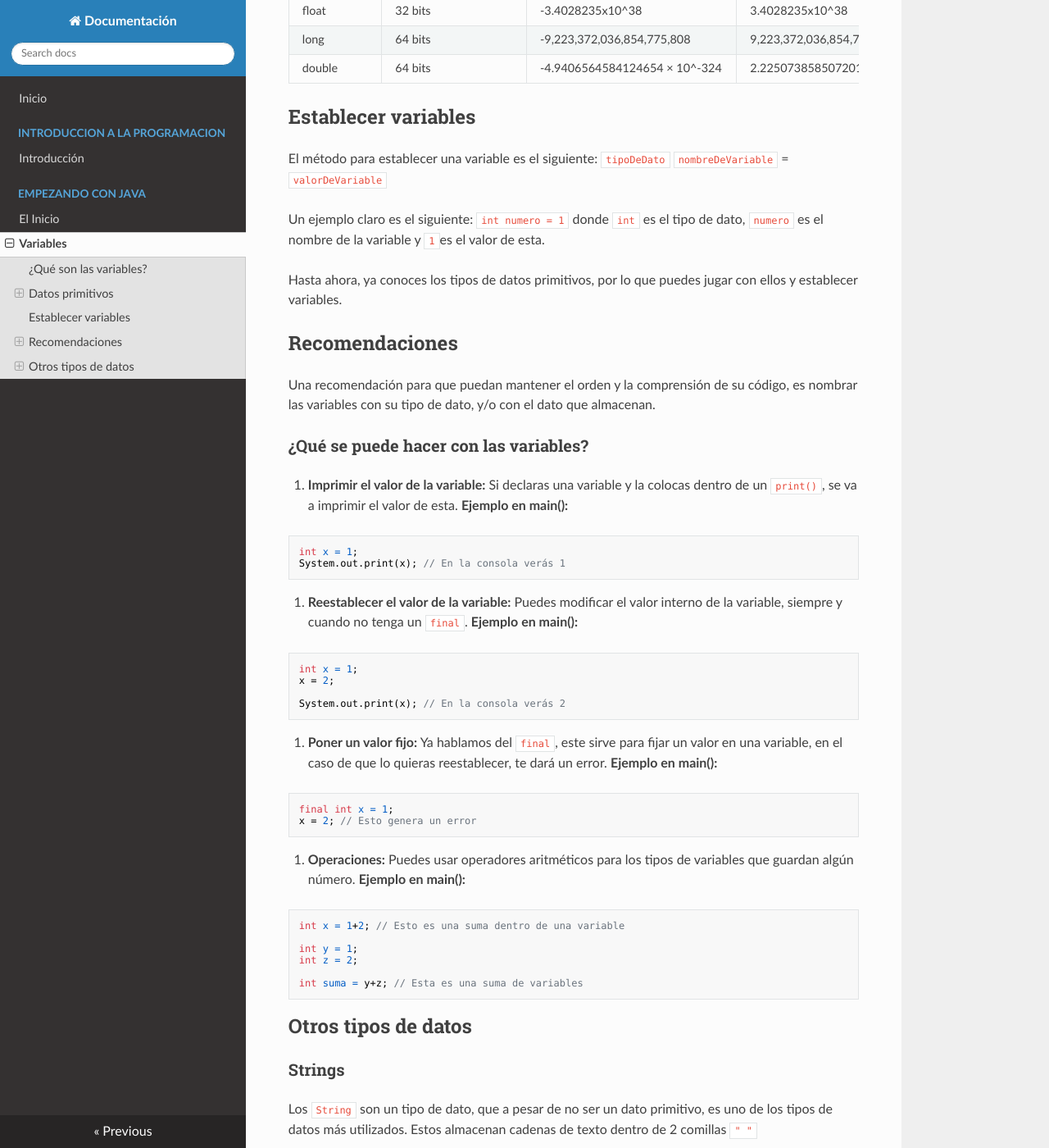
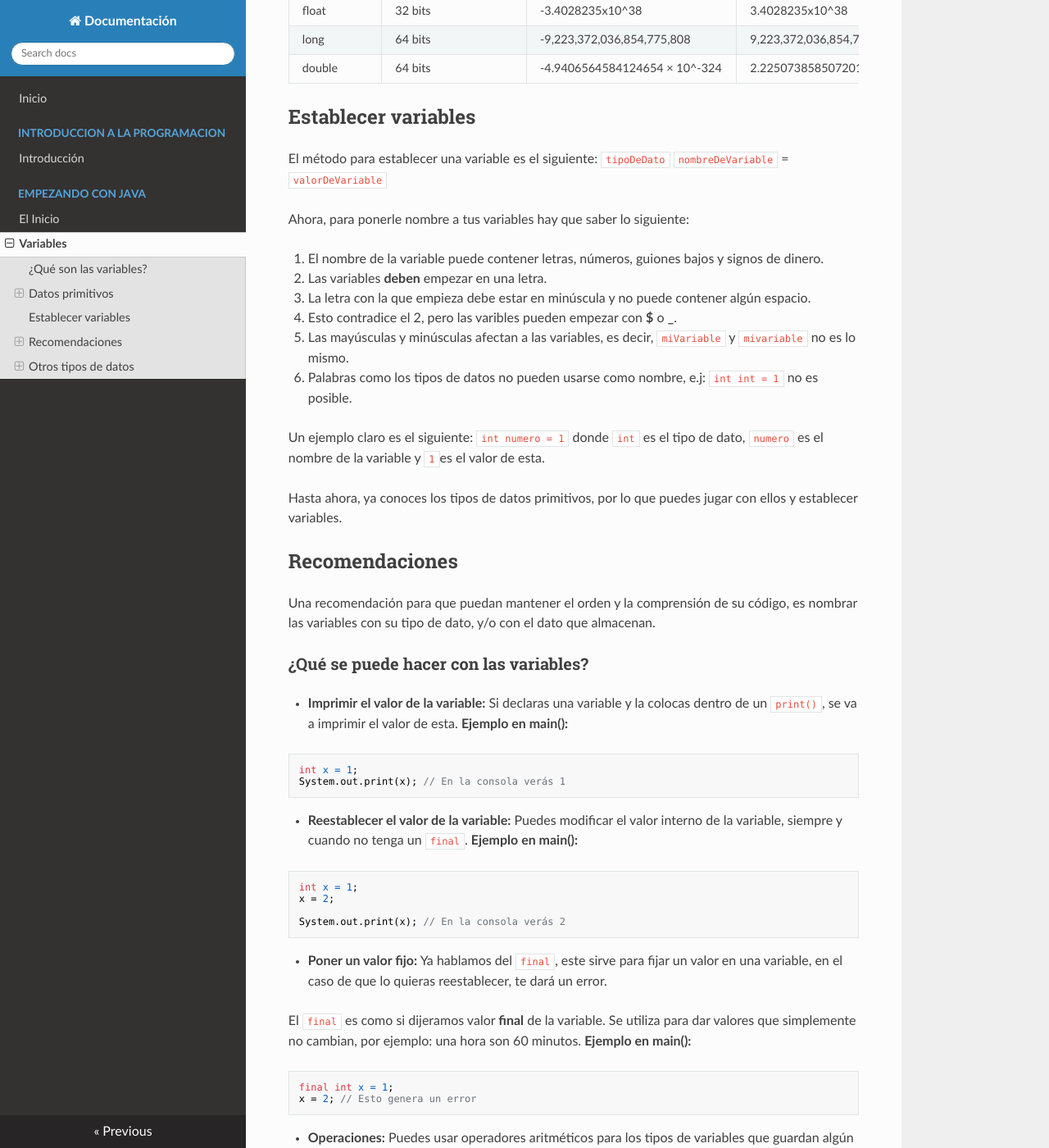
Before and after one commit to ElSpartan7182/JavaDocumentation, an MkDocs documentation site: the page built from docs/FundamentosJava/Variables.md, in a window 1280 px wide and 1400 px high, scrolled down 1050 px. Shown: the whole window at 82% size. Built offline with MkDocs 1.6.1, drawn with Linux system fonts in a browser that asks for light colours; nearby versions of some CDN libraries; some of the changed text lies outside the part shown.

Commit message:
more info

````diff
--- a/docs/FundamentosJava/Variables.md
+++ b/docs/FundamentosJava/Variables.md
@@ -16,7 +16,7 @@ Ya hablamos que las variables pueden almacenar tipos de datos, pero existen unos
 - `int`: almacena números enteros.
 - `double`: almacena números enteros y decimales.
 - `boolean`: almacena **true** y **false**.
-- `char`: almacena un caracter en **Unicode**.
+- `char`: almacena un caracter en **Unicode** o valores **ASCII**.
 - `byte`: almacena números enteros.
 - `short`: almacena números enteros.
 - `long`: almacena números enteros.
@@ -41,6 +41,20 @@ Aquí te dejo una tabla con algunas cosas importantes que debes considerar de es
 El método para establecer una variable es el siguiente:
 `tipoDeDato` `nombreDeVariable` = `valorDeVariable`
 
+Ahora, para ponerle nombre a tus variables hay que saber lo siguiente:
+
+1. El nombre de la variable puede contener letras, números, guiones bajos y signos de dinero.
+
+2. Las variables **deben** empezar en una letra.
+
+3. La letra con la que empieza debe estar en minúscula y no puede contener algún espacio.
+
+4. Esto contradice el 2, pero las varibles pueden empezar con **$** o **_**.
+
+5. Las mayúsculas y minúsculas afectan a las variables, es decir, `miVariable` y `mivariable` no es lo mismo.
+
+6. Palabras como los tipos de datos no pueden usarse como nombre, e.j: `int int = 1` no es posible.
+
 Un ejemplo claro es el siguiente: `int numero = 1` donde `int` es el tipo de dato, `numero` es el nombre de la variable y `1`es el valor de esta.
 
 Hasta ahora, ya conoces los tipos de datos primitivos, por lo que puedes jugar con ellos y establecer variables.
@@ -67,14 +81,16 @@ x = 2;
 System.out.print(x); // En la consola verás 2
 ```
 
-3. **Poner un valor fijo:** Ya hablamos del `final`, este sirve para fijar un valor en una variable, en el caso de que lo quieras reestablecer, te dará un error.
+- **Poner un valor fijo:** Ya hablamos del `final`, este sirve para fijar un valor en una variable, en el caso de que lo quieras reestablecer, te dará un error.
+
+El `final` es como si dijeramos valor **final** de la variable. Se utiliza para dar valores que simplemente no cambian, por ejemplo: una hora son 60 minutos.
 **Ejemplo en main():**
 ```java
 final int x = 1;
 x = 2; // Esto genera un error
 ```
 
-4. **Operaciones:** Puedes usar operadores aritméticos para los tipos de variables que guardan algún número.
+- **Operaciones:** Puedes usar operadores aritméticos para los tipos de variables que guardan algún número.
 **Ejemplo en main():**
 ```java
 int x = 1+2; // Esto es una suma dentro de una variable
@@ -86,6 +102,10 @@ int suma = y+z; // Esta es una suma de variables
 ```
 
 ## Otros tipos de datos
+
+Existen tipos de datos que **NO** son primitivos, por ejemplo los **Strings, Arrays, Clases, etc**
+
+En este momento sólamente hablaremos un poco de los Strings.
 
 ### Strings
 
````
Also changed, not shown: other parts of docs/FundamentosJava/Variables.md (+2 -2 lines).
